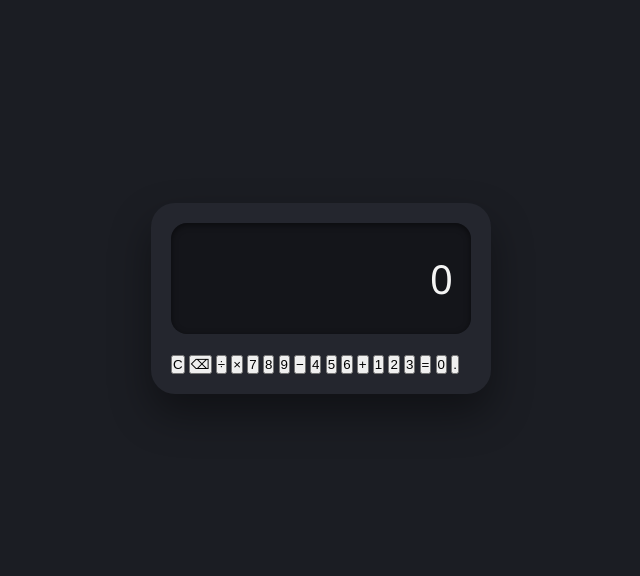
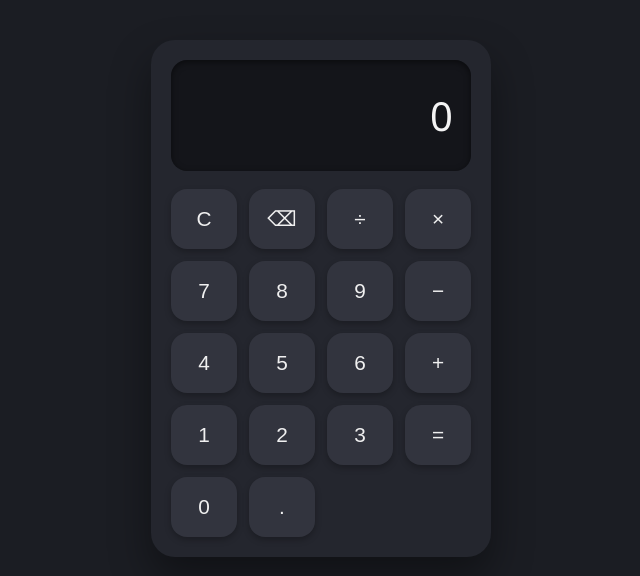
Before and after one commit to kanishksharma04/simple-calculator, a plain HTML site: page index.html in a window 1280 px wide. Shown: the part 102-678 px from the top of the page, without its empty margins (319-959 px from the left). Drawn offline with Linux system fonts and the light colour scheme.

Commit message:
Adding button grid layout and base button styling

```diff
--- a/style.css
+++ b/style.css
@@ -37,3 +37,29 @@ body {
   white-space: nowrap;
   box-shadow: inset 0 2px 6px rgba(0, 0, 0, 0.5);
 }
+
+.buttons {
+  display: grid;
+  grid-template-columns: repeat(4, 1fr);
+  gap: 12px;
+}
+
+.btn {
+  border: none;
+  border-radius: 16px;
+  background: #32343e;
+  color: #f0f0f0;
+  font-size: 1.3rem;
+  padding: 18px 0;
+  cursor: pointer;
+  box-shadow: 0 3px 6px rgba(0, 0, 0, 0.25);
+  transition: transform 0.08s ease, background 0.15s ease;
+}
+
+.btn:hover {
+  background: #3d3f4b;
+}
+
+.btn:active {
+  transform: scale(0.94);
+}
```
